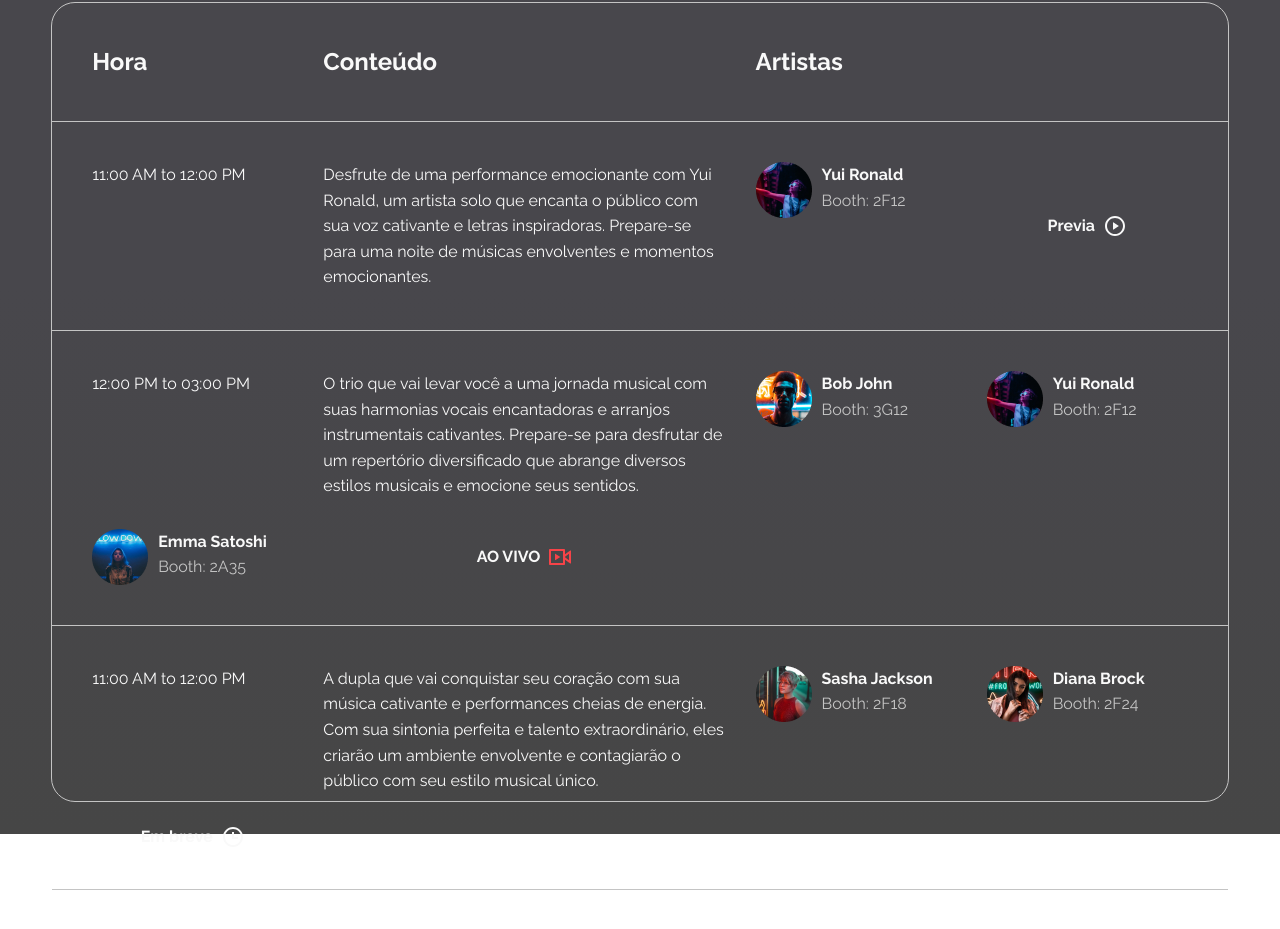
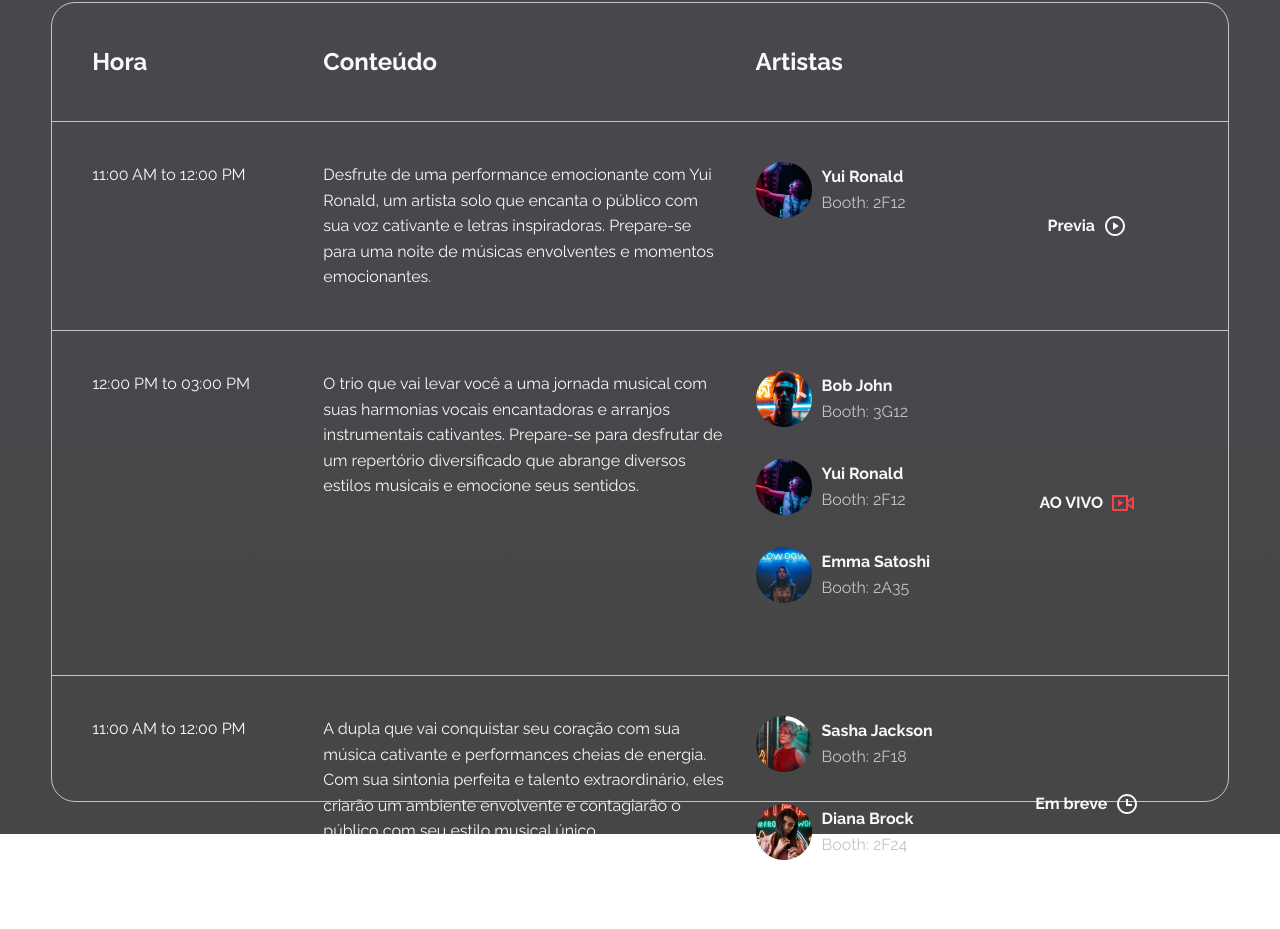
Before and after one commit to lucaseduardocrp/OBCMusic, a Next.js app: page / in a window 1280 px wide. Shown: the part 2409-3338 px from the top of the page. Before the commit the page ends 3299 px from the top, so only its background shows below. Built offline with nearby package versions, Linux system fonts and the light colour scheme.

Commit message:
Schedule

```diff
--- a/src/components/Schedule/index.tsx
+++ b/src/components/Schedule/index.tsx
@@ -16,8 +16,9 @@ export default function Schedule() {
           <p>{item.hour}</p>
           <p>{item.description}</p>
 
+          <div className="artist-container">
             {item.artists.map((artist) => (
-              <div className="artist-container" key={artist.id}>
+              <div className="artist-box" key={artist.id}>
                 <Image src={artist.image} alt={artist.name} width={56} height={56} />
                 <div className='artist-info'>
                   <p>{artist.name}</p>
@@ -25,6 +26,7 @@ export default function Schedule() {
                 </div>
               </div>
             ))}
+          </div>
 
           <div className="preview-container">
             <p>{item.preview}</p>
--- a/src/components/Schedule/styles.ts
+++ b/src/components/Schedule/styles.ts
@@ -32,10 +32,11 @@ export const Grid = styled.div`
     border-bottom: 0.1rem solid ${({theme}) => theme.colors.gray100};
   }
 
-  .artist-container{
-    display: flex;
-    align-items: start;
+  .artist-container .artist-box{
+      ${FlexCSS}
+      justify-content: start;
       gap: 1rem;
+      margin-bottom: 3.2rem;
 
       .artist-info{
         p{
```
Lines whose indentation alone changed are shown as unchanged.
